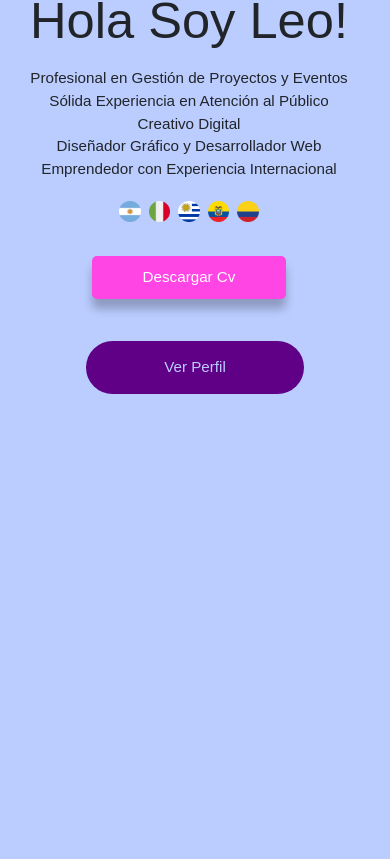
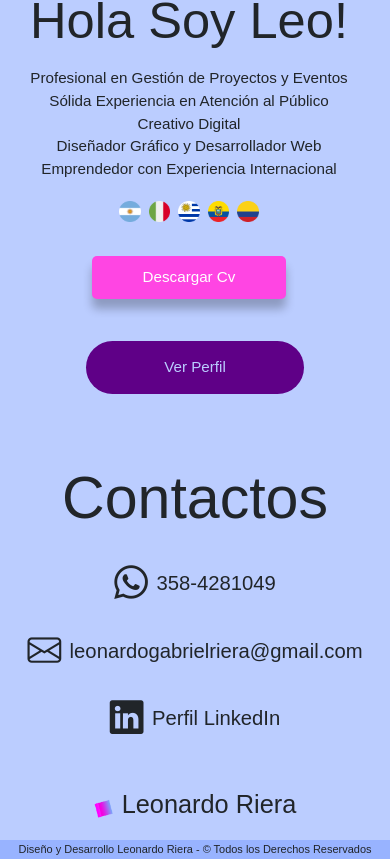
Before and after one commit to LeonardoRiera/miniPortLeo, a React (Vite) app: page / in a window 390 px wide. Shown: the part 447-1306 px from the top of the page. Before the commit the page ends 875 px from the top, so only its background shows below. Built offline with nearby package versions, Linux system fonts and the light colour scheme; a web font is replaced by a local one.

Commit message:
creacion de footer

```diff
--- a/src/App.jsx
+++ b/src/App.jsx
@@ -4,6 +4,7 @@ import { BrowserRouter, Routes, Route } from 'react-router-dom';
 import Navbar from './Components/Navbar/Navbar'
 import Header from './Components/Header/Header'
 import Portfolio from './Components/Portolio/Portfolio';
+import Footer from './Components/Footer/Footer';
 /* import Habilidades from './Components/Habilidades/Habilidades'; */
 
 function App() {
@@ -23,6 +24,7 @@ function App() {
           <Route path='/portfolio' element={<Portfolio/>} />
           <Route path='' element={<h1>404 NOT FOUND</h1>} />
         </Routes>
+        <Footer />
 
       </BrowserRouter>
 
--- /dev/null
+++ b/src/Components/Footer/Footer.css
@@ -0,0 +1,324 @@
+.nameContainer {
+    display: flex;
+    justify-content: center;
+    align-items: center;
+    gap: 1vmax;
+    margin-top: 3vmax;
+}
+
+.cuadradoFooter {
+    width: 3%;
+}
+
+.nombreFooter {
+    font-size: 2vmax;
+    margin-top: 0.9vmax;
+}
+
+.contactosFooter {
+    display: flex;
+    justify-content: center;
+    align-items: center;
+}
+
+.tituloFooter {
+    font-size: 7vmax;
+    font-family: 'Excon', sans-serif;
+    color: #212529;
+}
+
+.listaContactos {
+    display: flex;
+    flex-direction: row;
+    align-items: center;
+    justify-content: center;
+    gap: 8vmax;
+}
+
+.contact {
+    display: flex;
+    flex-direction: row;
+    align-items: center;
+    justify-content: center;
+    gap: 1vmax;
+}
+
+.logoFoot {
+    font-size: 3vmax;
+}
+
+
+
+.links {
+    font-size: 1.8vmax;
+    text-decoration: none;
+    color: #212529;
+
+}
+
+.links:hover {
+    color: rgb(95, 0, 135);
+}
+
+.renglonFinal {
+    display: flex;
+    justify-content: center;
+    align-items: center;
+    background-color: #98b3ff;
+    overflow: hidden;
+    height: 2.2vmax;
+}
+
+.derechos {
+    font-size: 0.8vmax;
+    padding-top: 1vmax;
+}
+
+
+
+
+
+
+
+
+
+
+
+
+
+
+
+
+
+
+/* ++++++++++++++++++++++++ media query |  pantalla gigante |   ++++++++++++++++++++++++++++++++++*/
+
+@media screen and (max-width:2220px) {
+
+
+}
+
+
+/* ++++++++++++++++++++++++ media query | pantalla extra extra lg  |   ++++++++++++++++++++++++++++++++++*/
+
+
+
+@media screen and (max-width:1400px) {
+
+
+
+}
+
+
+
+/* ++++++++++++++++++++++++ media query | pantalla extra lg   |  ++++++++++++++++++++++++++++++++++*/
+
+
+@media screen and (max-width:1200px) {
+
+
+    .derechos {
+        font-size: 0.8vmax;
+        padding-top: 1.5vmax;
+    }
+
+
+
+}
+
+
+
+/* ++++++++++++++++++++++++ media query | pantalla lg  | ++++++++++++++++++++++++++++++++++*/
+
+
+@media screen and (max-width:992px) {
+
+
+
+
+    .contactosFooter {
+        margin-top: 3vmax;
+    }
+
+    .listaContactos {
+        padding: 0 1.5vmax;
+        gap: 4vmax
+    }
+}
+
+/* ++++++++++++++++++++++++ media query |  pantalla personalizada | ++++++++++++++++++++++++++++++++++*/
+
+
+
+@media screen and (max-width:885px)  {
+
+
+
+
+
+}
+
+/* ++++++++++++++++++++++++ media query |  pantalla personalizada | ++++++++++++++++++++++++++++++++++*/
+
+
+
+@media screen and (max-width:835px)  {
+
+
+
+
+
+}
+
+/* ++++++++++++++++++++++++ media query |  pantalla movile varios   | ++++++++++++++++++++++++++++++++++*/
+
+
+
+@media screen and (max-width:800px) {
+
+    .listaContactos {
+        display: flex;
+        flex-direction: column;
+        align-items: center;
+        justify-content: center;
+        gap: 2vmax;
+    }
+
+
+    .logoFoot {
+        font-size: 4vmax;
+    }
+
+
+
+    .links {
+        font-size: 2vmax;
+        text-decoration: none;
+        color: #212529;
+
+    }
+
+    .derechos {
+        font-size: 1.1vmax;
+        padding-top: 1vmax;
+    }
+
+}
+
+
+/* ++++++++++++++++++++++++ media query |  pantalla md   | ++++++++++++++++++++++++++++++++++*/
+
+
+
+@media screen and (max-width:768px) {
+
+    .logoFoot {
+        font-size: 5vmax;
+    }
+
+
+
+    .links {
+        font-size: 3vmax;
+        text-decoration: none;
+        color: #212529;
+
+    }
+
+    .derechos {
+        font-size: 1.5vmax;
+        padding-top: 1.5vmax;
+    }
+
+    .nameContainer {
+        padding-top: 1vmax;
+    }
+    .cuadradoFooter {
+        width: 5%;
+    }
+
+    .nombreFooter {
+        font-size: 3vmax;
+        margin-top: 1vmax;
+    }
+
+
+}
+
+
+
+/* ++++++++++++++++++++++++ media query |  pantalla personalizada   | ++++++++++++++++++++++++++++++++++*/
+
+@media screen and (max-width:581px) {
+
+    .derechos {
+        font-size: 1.3vmax;
+        padding-top: 1.8vmax;
+    }
+
+}
+
+
+
+
+/* ++++++++++++++++++++++++ media query |  pantalla sm   | ++++++++++++++++++++++++++++++++++*/
+
+@media screen and (max-width:576px) {
+
+
+
+
+
+
+}
+
+/* ++++++++++++++++++++++++ media query  | pantalla personal |   ++++++++++++++++++++++++++++++++++*/
+
+@media screen and (max-width:500px) {
+
+    .logoFoot {
+        font-size: 4vmax;
+    }
+
+
+
+    .links {
+        font-size: 2.4vmax;
+        text-decoration: none;
+        color: #212529;
+
+    }
+}
+
+
+/* ++++++++++++++++++++++++ media query  | pantalla movile varias |   ++++++++++++++++++++++++++++++++++*/
+
+@media screen and (max-width:481px) {
+
+
+
+}
+
+/* ++++++++++++++++++++++++ media query  | pantalla moviles varios |   ++++++++++++++++++++++++++++++++++*/
+
+@media screen and (max-width:469px) {
+
+}
+
+
+/* ++++++++++++++++++++++++ media query  | pantalla xxsm |   ++++++++++++++++++++++++++++++++++*/
+
+@media screen and (max-width:393px) {
+
+
+
+}
+
+/* ++++++++++++++++++++++++ media query  | pantalla xxsm |   ++++++++++++++++++++++++++++++++++*/
+
+@media screen and (max-width:325px) {
+
+
+
+
+}
--- /dev/null
+++ b/src/Components/Footer/Footer.jsx
@@ -0,0 +1,49 @@
+import React from 'react'
+import './Footer.css'
+import cuadrado from '../../Image/cuadro.png'
+
+const Footer = () => {
+  return (
+    <div>
+        <div className="contactosFooter">
+            <p className='tituloFooter'>Contactos</p>
+        </div>
+
+        <div className='listaContactos'>
+
+            <div className='contact'>
+                <i class="bi bi-whatsapp logoFoot"></i>
+                <a href="https://wa.me/543584281049" target="_blank" className='links'>
+                    358-4281049
+                </a>
+            </div>
+
+            <div className="contact">
+                <i class="bi bi-envelope logoFoot"></i>
+                <a  href='mailto:leonardogabrielriera@gmail.com' className='links'>leonardogabrielriera@gmail.com</a>
+            </div>
+
+            <div className="contact">
+                <i class="bi bi-linkedin logoFoot"></i>
+                <a  href='https://www.linkedin.com/in/leonardo-gabriel-riera-92567a283/' className='links'>Perfil LinkedIn</a>
+            </div>
+
+        </div>
+
+        <div className='nameContainer'>
+            <img src={cuadrado} alt="logo cuadrado" className='cuadradoFooter' />
+            <p className='nombreFooter'>Leonardo Riera</p>
+
+        </div>
+
+        <div className="renglonFinal">
+            <p className='derechos'>Diseño y Desarrollo Leonardo Riera - &copy; Todos los Derechos Reservados</p>
+        </div>
+
+
+
+    </div>
+  )
+}
+
+export default Footer
--- a/src/Components/Header/Header.jsx
+++ b/src/Components/Header/Header.jsx
@@ -1,4 +1,4 @@
-import React from 'react'
+import { useEffect } from 'react';
 import "./Header.css"
 import Boton from '../Boton/Boton';
 import Foto from "../../Image/leoProyecto.png"
@@ -10,6 +10,12 @@ import colombia from "../../Image/colombia.png"
 
 
 const Header = () => {
+
+  // Este useEffect asegura que la página se desplace hacia arriba al cargar el componente, me encanto!!
+  useEffect(() => {
+    window.scrollTo(0, 0);
+  }, []); // El array vacío indica que se ejecutará solo al montar el componente
+
   return (
     <div className='headerContainer'>
 
--- a/src/Components/Portolio/Portfolio.jsx
+++ b/src/Components/Portolio/Portfolio.jsx
@@ -1,4 +1,4 @@
-import React from 'react'
+import { useEffect } from 'react';
 import Boton from '../Boton/Boton'
 import foto2 from '../../Image/segundoleo.png'
 import bombilla from '../../Image/bombilla.png'
@@ -7,6 +7,12 @@ import grupo from '../../Image/grupo.png'
 import "./Portfolio.css"
 
 const Portfolio = () => {
+
+  // Este useEffect asegura que la página se desplace hacia arriba al cargar el componente, me encanto!!
+  useEffect(() => {
+    window.scrollTo(0, 0);
+  }, []); // El array vacío indica que se ejecutará solo al montar el componente
+
   return (
     <div className='hidden'>
         <div className="row principal2">
@@ -48,7 +54,7 @@ const Portfolio = () => {
 
         </div>
         <div className='decideBoton'>
-          <Boton to="/">Inicio</Boton>
+          <Boton to="/">Volver a Inicio</Boton>
         </div>
     </div>
   )
```
